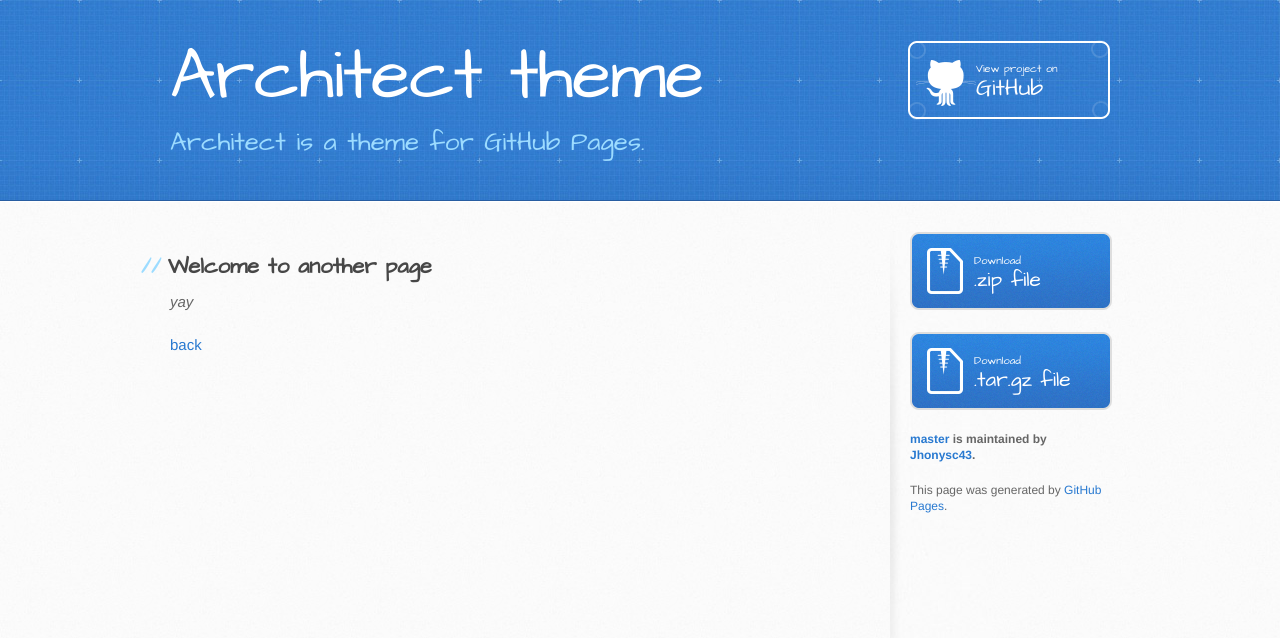
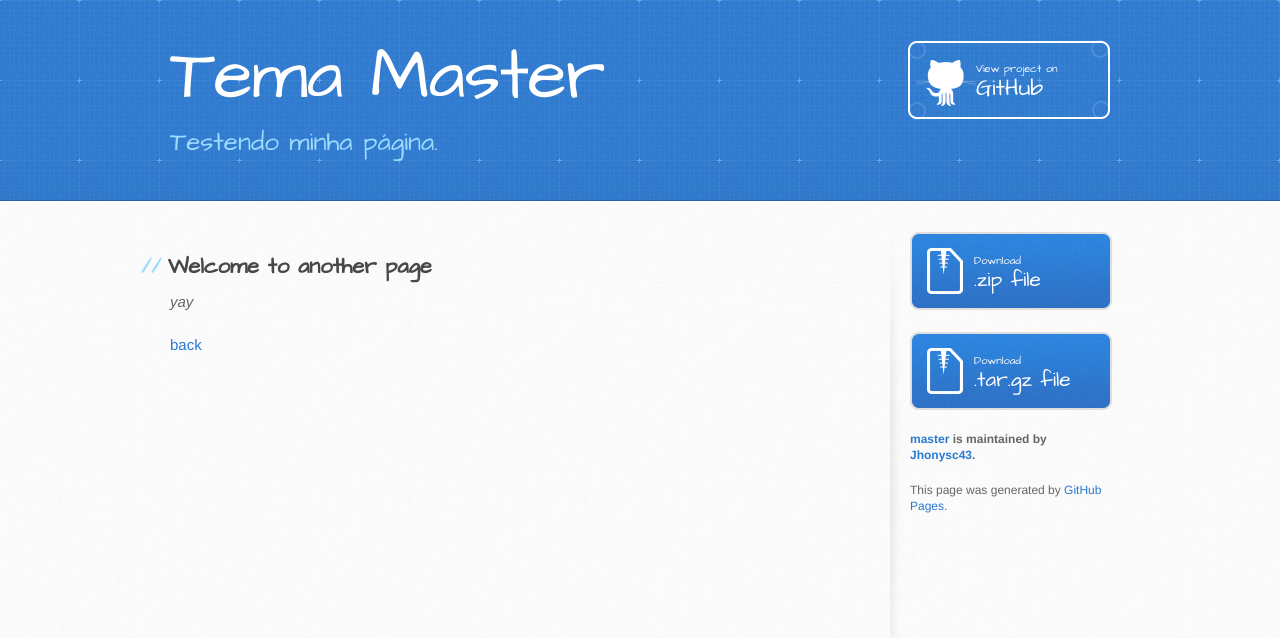
Before and after one commit to Jhonysc43/master, a Jekyll site: the page built from another-page.md, in a window 1280 px wide. Shown: the top 638 px of the page. Built offline with Jekyll 4.4.1, drawn with Linux system fonts in a browser that asks for light colours; our own code applies the rules of GitHub Pages for plain Markdown files.

Commit message:
Update _config.yml

```diff
--- a/_config.yml
+++ b/_config.yml
@@ -1,5 +1,5 @@
-title: Architect theme
-description: Architect is a theme for GitHub Pages.
+title: Tema Master
+description: Testendo minha página.
 show_downloads: true
 google_analytics:
 theme: jekyll-theme-architect
```
